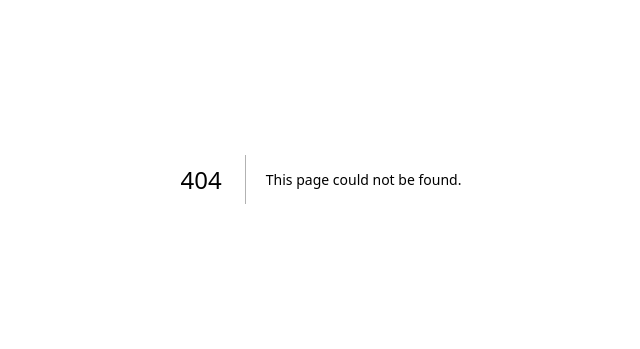
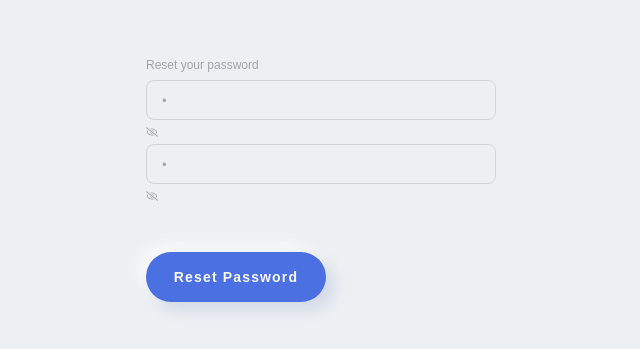
Before and after one commit to codingdrizzle/beksfel, a Next.js app: page /reset-password in a window 1280 px wide. Before the commit this address had no page. Shown: the part 221-570 px from the top of the page, without its empty margins (319-959 px from the left). Built offline with nearby package versions, Linux system fonts and the light colour scheme.

Commit message:
feat: reset password page

```diff
--- a/pages/forgot-password.jsx
+++ b/pages/forgot-password.jsx
@@ -8,7 +8,7 @@
   const [resetPassword, setResetPassword] = useState()
   const [email, setEmail] = useState()
 
-  const handleResestPassword = (event) => {
+  const handleForgotPassword = (event) => {
     event.preventDefault()
   }
   return (
@@ -22,7 +22,7 @@
             <ResetLogo />
             <p className='flex flex-wrap font-semibold text-sm p-1 '>Enter email here and we&apos;ll send you a link to reset your password</p>
             <input className="form-input" type="text" placeholder="Email" />
-            <button className="auth-button" onClick={handleResestPassword}>Reset Password</button>
+            <button className="auth-button" onClick={handleForgotPassword}>Reset Password</button>
           </form>
         </div>
 
--- /dev/null
+++ b/pages/reset-password.jsx
@@ -0,0 +1,61 @@
+import React, { useState } from 'react'
+import { FaRegEye, FaRegEyeSlash } from "react-icons/fa";
+
+
+const ResetPassword = () => {
+    const [showPassword, setShowPassword] = useState(false)
+    const [password, setPassword] = useState(' ')
+    const [confirmPassword, setConfirmPassword] = useState(' ')
+    const [passwordsMatch, setPasswordsMatch] = useState(true);
+
+
+    const handlePasswordChange = (e) => {
+        setPassword(e.target.value);
+        // Check if the passwords match when the password is changed
+        setPasswordsMatch(e.target.value === confirmPassword);
+    };
+
+    const handleConfirmPasswordChange = (e) => {
+        setConfirmPassword(e.target.value);
+        // Check if the passwords match when the confirmation password is changed
+        setPasswordsMatch(e.target.value === password);
+    };
+
+
+
+    const ResetPassword = (event) => {
+        event.preventDefault()
+
+    }
+
+
+    return (
+        <div>
+            <h1 className='capitalize text-2xl text-[#000] p-1'>Reset your password</h1>
+            <form className='flex flex-col'>
+                <div className='relative '>
+                    <input className="form-input" type={showPassword ? 'text' : 'password'} value={password} placeholder="Enter new password"
+                        onChange={handlePasswordChange}
+                    />
+                    <span className='absolute top-[40%] right-3 text-base'
+                        onClick={() => setShowPassword(previous => !previous)}>{showPassword ? <FaRegEye /> : <FaRegEyeSlash />} </span>
+                </div>
+                <div className='relative '>
+                    <input className="form-input" type={showPassword ? 'text' : 'password'} value={confirmPassword} placeholder="Confirm new password"
+                        onChange={handleConfirmPasswordChange}
+                    />
+                    <span className='absolute top-[40%] right-3 text-base'
+                        onClick={() => setShowPassword(previous => !previous)}>{showPassword ? <FaRegEye /> : <FaRegEyeSlash />} </span>
+                </div>
+                {
+                    passwordsMatch ? " " : <p style={{ color: 'red' }}>Passwords do not match</p>
+
+                }
+
+                <button className="auth-button" onClick={ResetPassword}>Reset Password</button>
+            </form>
+        </div>
+    )
+}
+
+export default ResetPassword
--- a/src/commons/ResetLogo.jsx
+++ b/src/commons/ResetLogo.jsx
@@ -6,7 +6,7 @@
 
   return (
     <div>
-        <Image  className='flex justify-center h-auto p-1 ' src={Logo} alt='Reset-Password-logo'  width={props?.width} height={props?.height}/>
+        <Image  className='flex justify-center h-auto p-1' src={Logo} alt='Reset-Password-logo'  width={props?.width} height={props?.height}/>
     </div>
   )
 }
```
